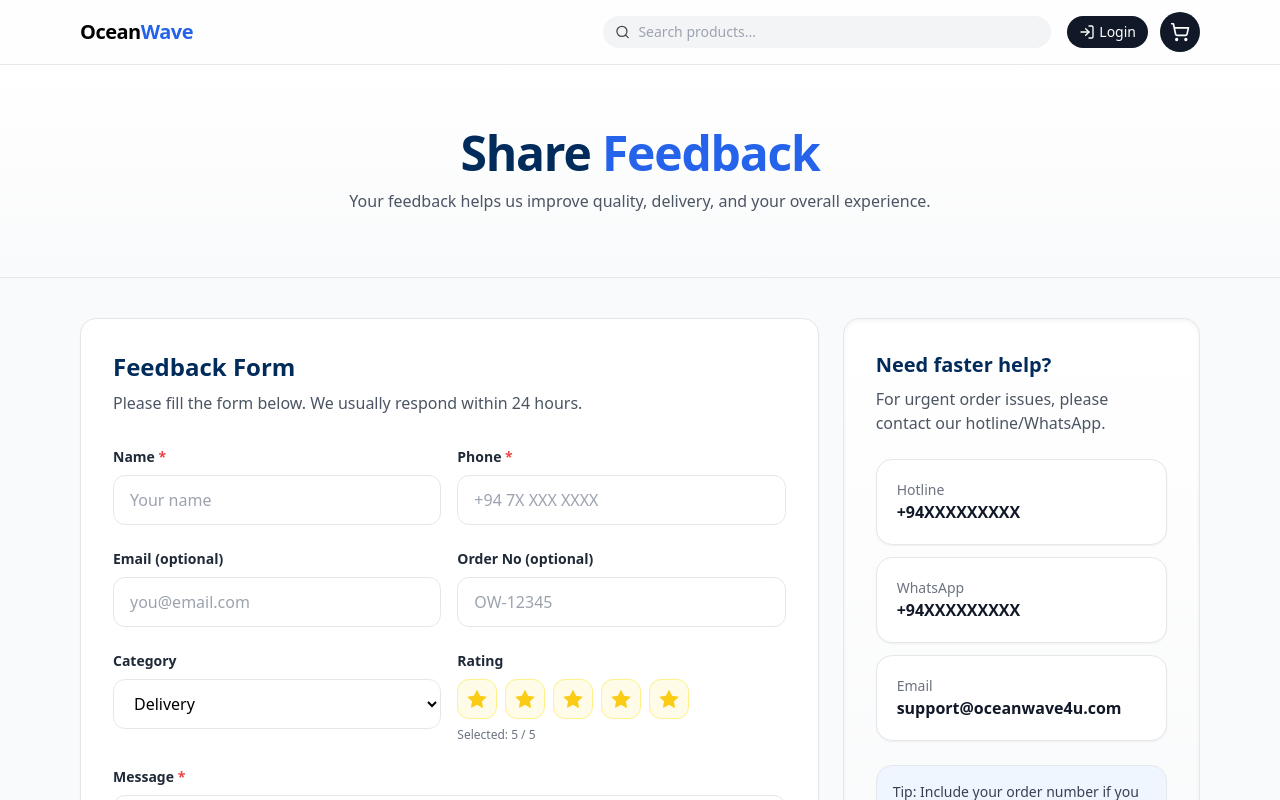
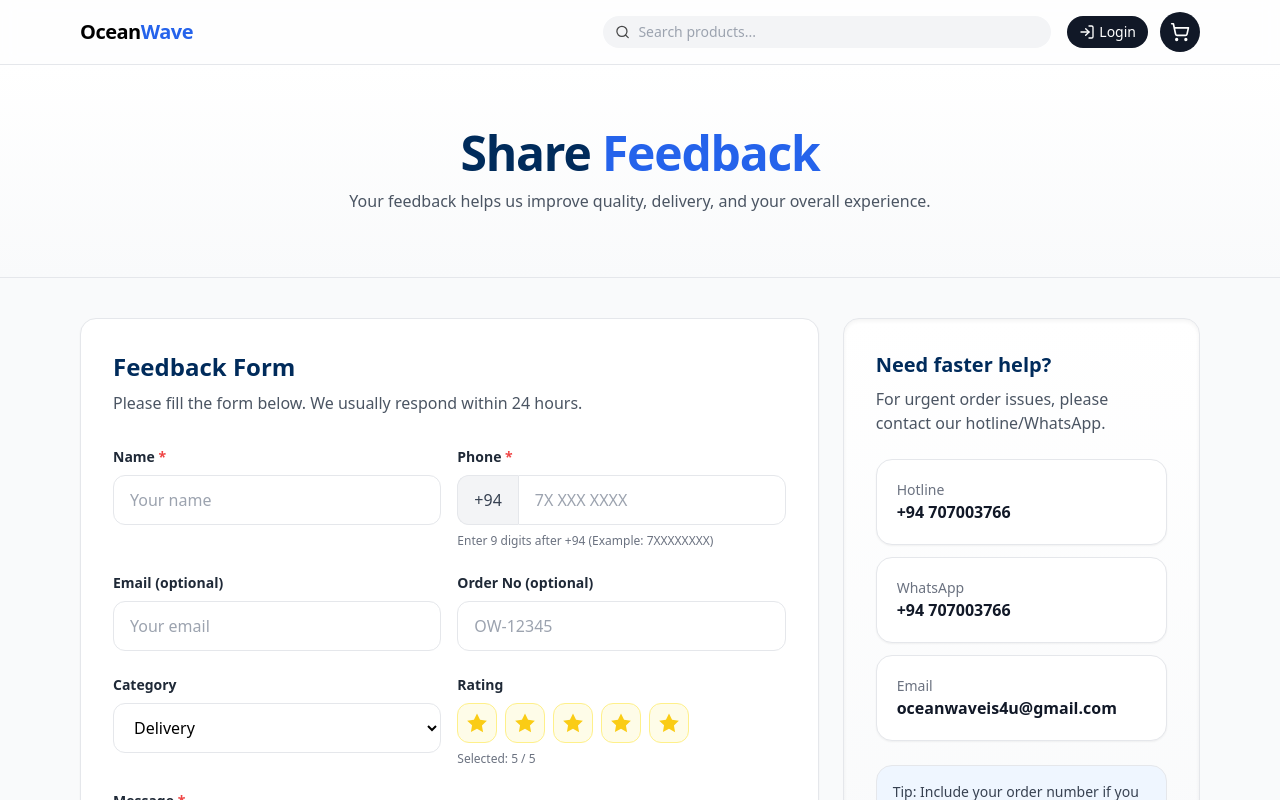
Before and after one commit to sanudageenaka/seafood-ecommerce-app, a React (Vite) app in the folder frontend/: page /feedback in a window 1280 px wide. Shown: the top 800 px of the page. Built offline with nearby package versions, Linux system fonts and the light colour scheme; no server answers.

Commit message:
#44
Updated Feedback.jsx and Hotline.jsx

```diff
--- a/frontend/src/pages/FeedbackForm.jsx
+++ b/frontend/src/pages/FeedbackForm.jsx
@@ -119,13 +119,27 @@ export default function Feedback() {
   <label className="block text-sm font-semibold text-gray-800">
     Phone <span className="text-red-500">*</span>
   </label>
+
+  <div className="mt-2 flex">
+    {/* Country Code (fixed to +94) */}
+    <div className="flex items-center px-4 rounded-l-xl border border-r-0 bg-gray-100 text-gray-700 font-medium">
+      +94
+    </div>
+
+    {/* Phone Number */}
     <input
       name="phone"
       value={form.phone}
       onChange={onChange}
-                        className="mt-2 w-full rounded-xl border px-4 py-3 outline-none focus:ring-2 focus:ring-blue-200"
-                        placeholder="+94 7X XXX XXXX"
+      className="w-full rounded-r-xl border px-4 py-3 outline-none focus:ring-2 focus:ring-blue-200"
+      placeholder="7X XXX XXXX"
+      maxLength={9}
     />
+  </div>
+
+  <p className="mt-2 text-xs text-gray-500">
+    Enter 9 digits after +94 (Example: 7XXXXXXXX)
+  </p>
 </div>
                   </div>
 
@@ -140,7 +154,7 @@ export default function Feedback() {
                         value={form.email}
                         onChange={onChange}
                         className="mt-2 w-full rounded-xl border px-4 py-3 outline-none focus:ring-2 focus:ring-blue-200"
-                        placeholder="you@email.com"
+                        placeholder="Your email"
                       />
                     </div>
 
@@ -316,15 +330,15 @@ export default function Feedback() {
             <div className="mt-6 space-y-3 text-left">
               <div className="bg-white rounded-2xl border shadow-sm p-5">
                 <p className="text-sm text-gray-500">Hotline</p>
-                <p className="font-semibold text-gray-900">+94XXXXXXXXX</p>
+                <p className="font-semibold text-gray-900">+94 707003766</p>
               </div>
               <div className="bg-white rounded-2xl border shadow-sm p-5">
                 <p className="text-sm text-gray-500">WhatsApp</p>
-                <p className="font-semibold text-gray-900">+94XXXXXXXXX</p>
+                <p className="font-semibold text-gray-900">+94 707003766</p>
               </div>
               <div className="bg-white rounded-2xl border shadow-sm p-5">
                 <p className="text-sm text-gray-500">Email</p>
-                <p className="font-semibold text-gray-900">support@oceanwave4u.com</p>
+                <p className="font-semibold text-gray-900">oceanwaveis4u@gmail.com</p>
               </div>
             </div>
 
--- a/frontend/src/pages/Hotline.jsx
+++ b/frontend/src/pages/Hotline.jsx
@@ -3,9 +3,9 @@ import { Link } from "react-router-dom";
 
 export default function Hotline() {
   // ✅ Change these
-  const HOTLINE = "+94XXXXXXXXX";
-  const WHATSAPP = "+94XXXXXXXXX";
-  const EMAIL = "support@oceanwave4u.com";
+  const HOTLINE = "+94707003766";
+  const WHATSAPP = "+947070003766";
+  const EMAIL = "oceanwaveis4u@gmail.com";
 
   const telLink = `tel:${HOTLINE.replace(/\s/g, "")}`;
   const waLink = `https://wa.me/${WHATSAPP.replace(/\D/g, "")}`;
```
Lines whose indentation alone changed are shown as unchanged.
